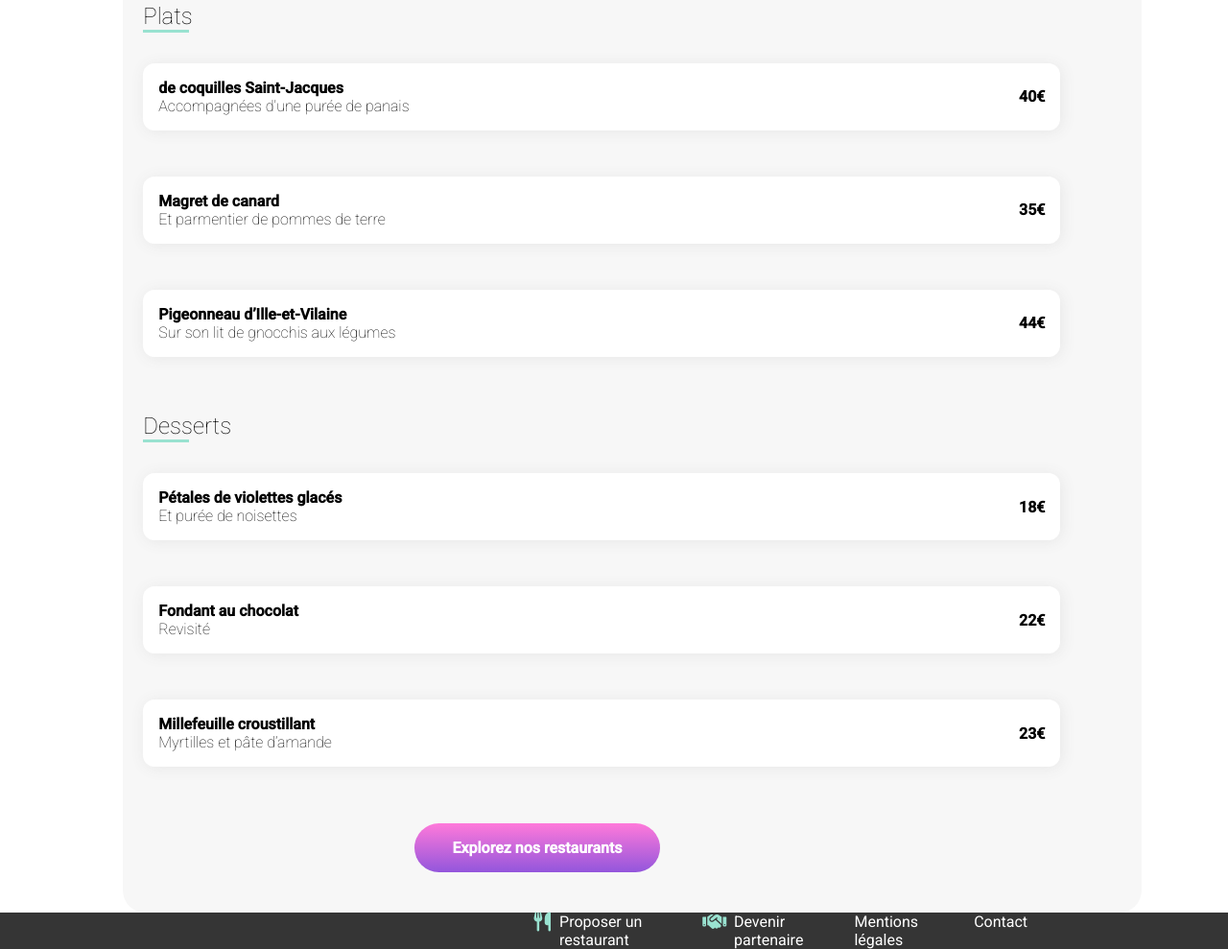
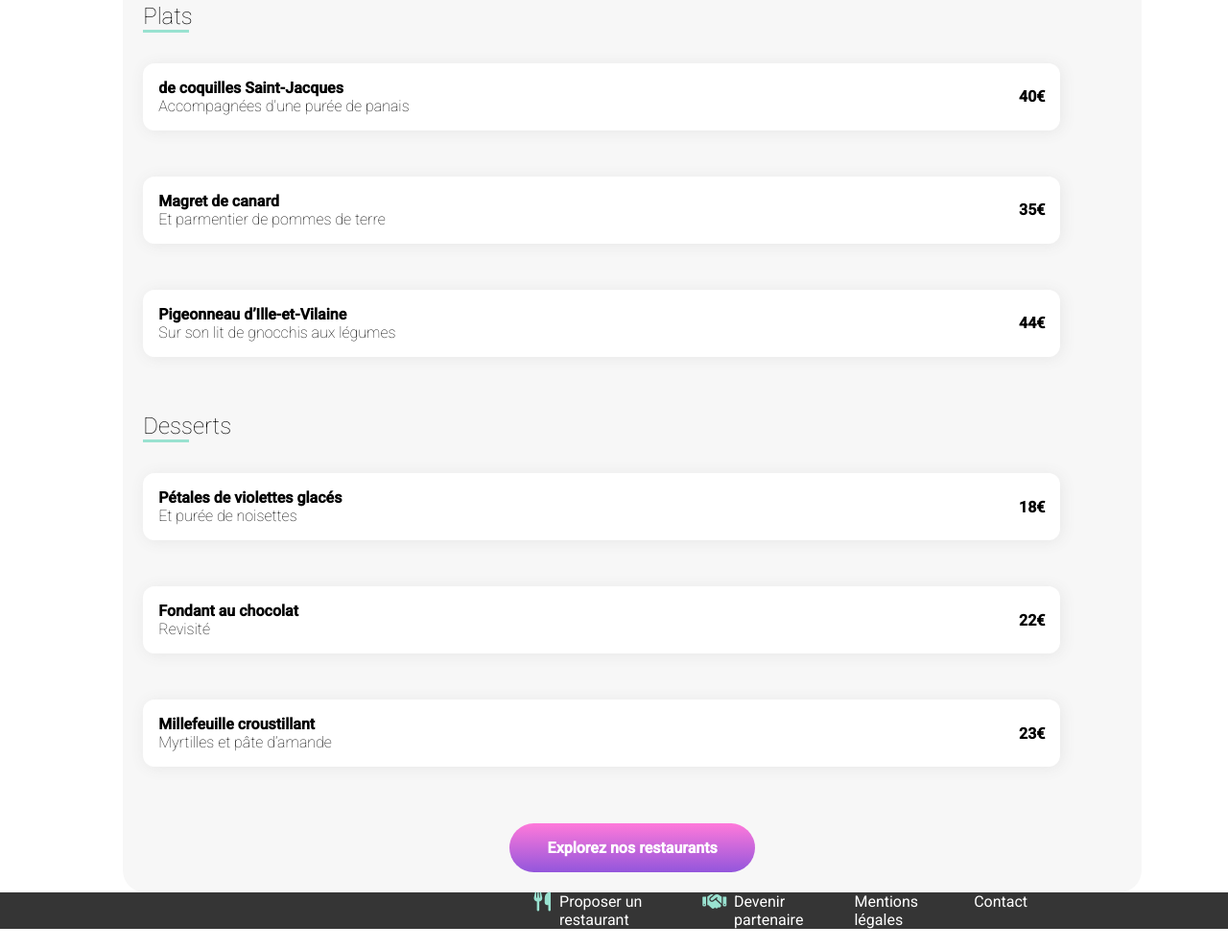
Before and after one commit to josephinengah/Projet4JN, a website: page Restaurant/menu-A-la-francaise.html in a window 1280 px wide. Shown: the part 902-1891 px from the top of the page at 96% size. After the commit the page ends 1870 px from the top, so only its background shows below. Drawn offline with Linux system fonts and the light colour scheme; a web font is replaced by a local one.

Commit message:
modif bouton bas de page, centrage de <p> et centrage du bouton par apport au width de la page avec flexbox au lieu des %

```diff
--- a/css/restaurant.css
+++ b/css/restaurant.css
@@ -308,18 +308,15 @@ h1 h4 {
 
 button {
   display: flex;
-  align-items: center;
-  align-content: center;
-  padding: 5%;
-  border-radius: 29px;
+  padding: 3%;
+  border-radius: 22px;
   width: 16rem;
   background-image: linear-gradient(#ff79da, #9356dc);
   border: transparent;
   margin: 2%;
-  white-space: nowrap;
   margin-left: center;
-  margin-left: 18%;
-  margin-bottom: 4%;
+  justify-content: center;
+  align-self: center;
 }
 button p {
   color: white;
@@ -416,7 +413,7 @@ Ul {
     padding: 1rem;
     display: flex;
     justify-content: center;
-    margin-left: 19rem;
+
   }
   button p {
     font-size: 1rem;
```
